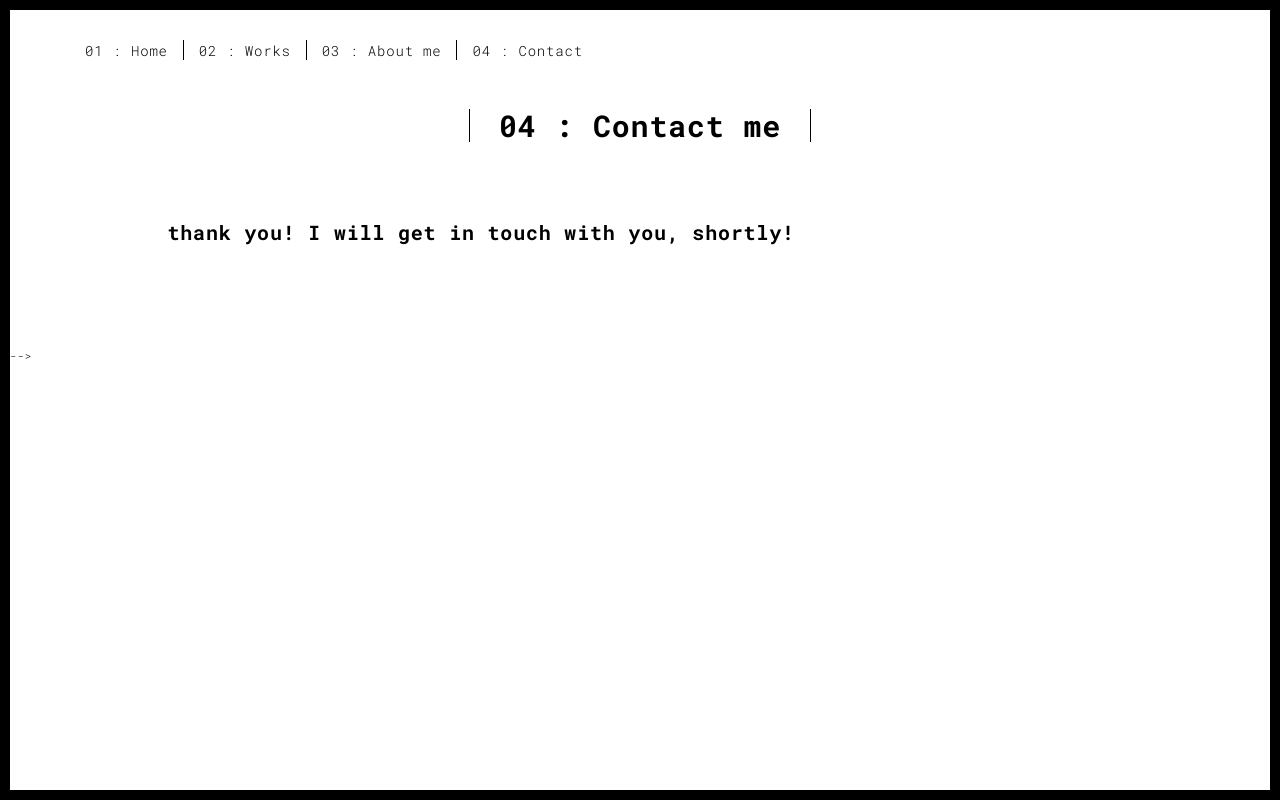
After one commit to ALI-BOULHAJAT/ALI-BOULHAJAT.github.io, a Flask app: template templates/thank for contacting.html in a window 1280 px wide. The commit adds this page. Run offline with Flask 2, Linux system fonts and the light colour scheme; the template is opened without the code that fills it, so the values that code supplies are empty.

Commit message:
contact page

```diff
--- a/server.py
+++ b/server.py
@@ -1,6 +1,6 @@
 from email.mime.application import MIMEApplication
 from posixpath import basename
-from flask import Flask, render_template, url_for, request
+from flask import Flask, render_template, url_for, request, redirect
 import email
 from importlib.resources import path
 import smtplib
@@ -63,6 +63,6 @@ def submit_form():
         data = request.form.to_dict()
         write_to_file(data)
         mail_sender()
-        return 'done'
+        return redirect('thank for contacting.html')
     else:
         return 'Problem'
--- /dev/null
+++ b/templates/thank for contacting.html
@@ -0,0 +1,76 @@
+<!DOCTYPE html>
+<html lang="en">
+
+<head>
+  <meta charset="UTF-8">
+  <meta content="IE=edge" http-equiv="X-UA-Compatible">
+  <meta content="width=device-width,initial-scale=1" name="viewport">
+  <meta content="description" name="description">
+  <meta name="google" content="notranslate" />
+  <meta content="Mashup templates have been developped by Orson.io team" name="author">
+
+  <!-- Disable tap highlight on IE -->
+  <meta name="msapplication-tap-highlight" content="no">
+
+  <link rel="apple-touch-icon" sizes="180x180" href="../static/assets/favicon.ico">
+  <link href="../static/assets/favicon.ico" rel="icon">
+
+  <title>Title page</title>
+
+<link href="../static/main.3f6952e4.css" rel="stylesheet"></head>
+
+<body class="">
+<div id="site-border-left"></div>
+<div id="site-border-right"></div>
+<div id="site-border-top"></div>
+<div id="site-border-bottom"></div>
+ <!-- Add your content of header -->
+<header>
+  <nav class="navbar  navbar-fixed-top navbar-default">
+    <div class="container">
+        <button type="button" class="navbar-toggle collapsed" data-toggle="collapse" data-target="#navbar-collapse" aria-expanded="false">
+          <span class="sr-only">Toggle navigation</span>
+          <span class="icon-bar"></span>
+          <span class="icon-bar"></span>
+          <span class="icon-bar"></span>
+        </button>
+
+      <div class="collapse navbar-collapse" id="navbar-collapse">
+        <ul class="nav navbar-nav ">
+          <li><a href="./index.html" title="">01 : Home</a></li>
+          <li><a href="./works.html" title="">02 : Works</a></li>
+          <li><a href="./about.html" title="">03 : About me</a></li>
+          <li><a href="./contact.html" title="">04 : Contact</a></li>
+        </ul>
+
+
+      </div>
+    </div>
+  </nav>
+</header>
+
+
+<div class="section-container">
+    <div class="container">
+      <div class="row">
+        <div class="col-xs-12">
+          <div class="section-container-spacer text-center">
+            <h1 class="h2">04 : Contact me</h1>
+          </div>
+
+          <div class="row">
+            <div class="col-md-10 col-md-offset-1">
+               <h3>thank you! I will get in touch with you, shortly!</h3>
+            </div>
+
+          </div>
+
+       </div>
+      </div>
+    </div>
+  </div>
+
+
+--> <script type="text/javascript" src="../static/main.70a66962.js"></script></body>
+
+</html>
```
Also changed, not shown: database.txt (+25 -0 lines), templates/contact.html (+9 -9 lines).
